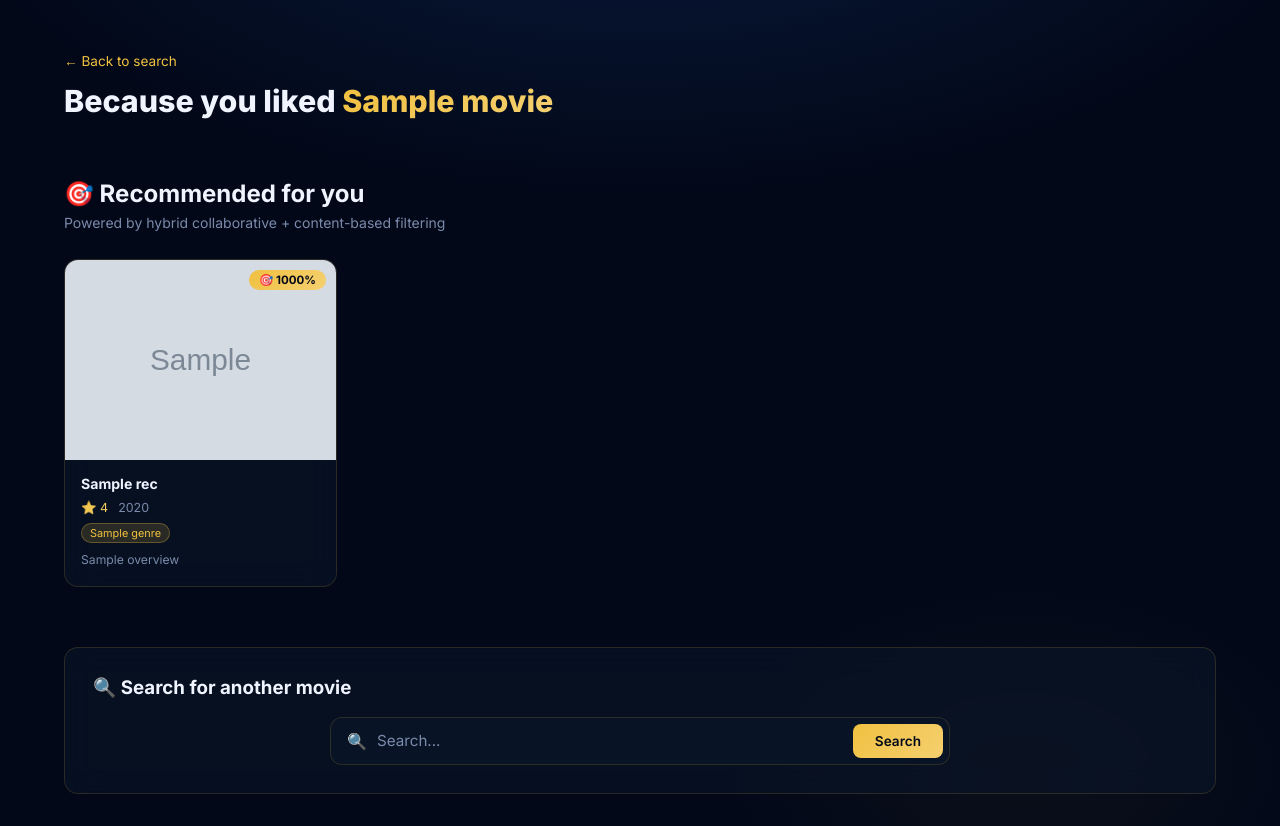
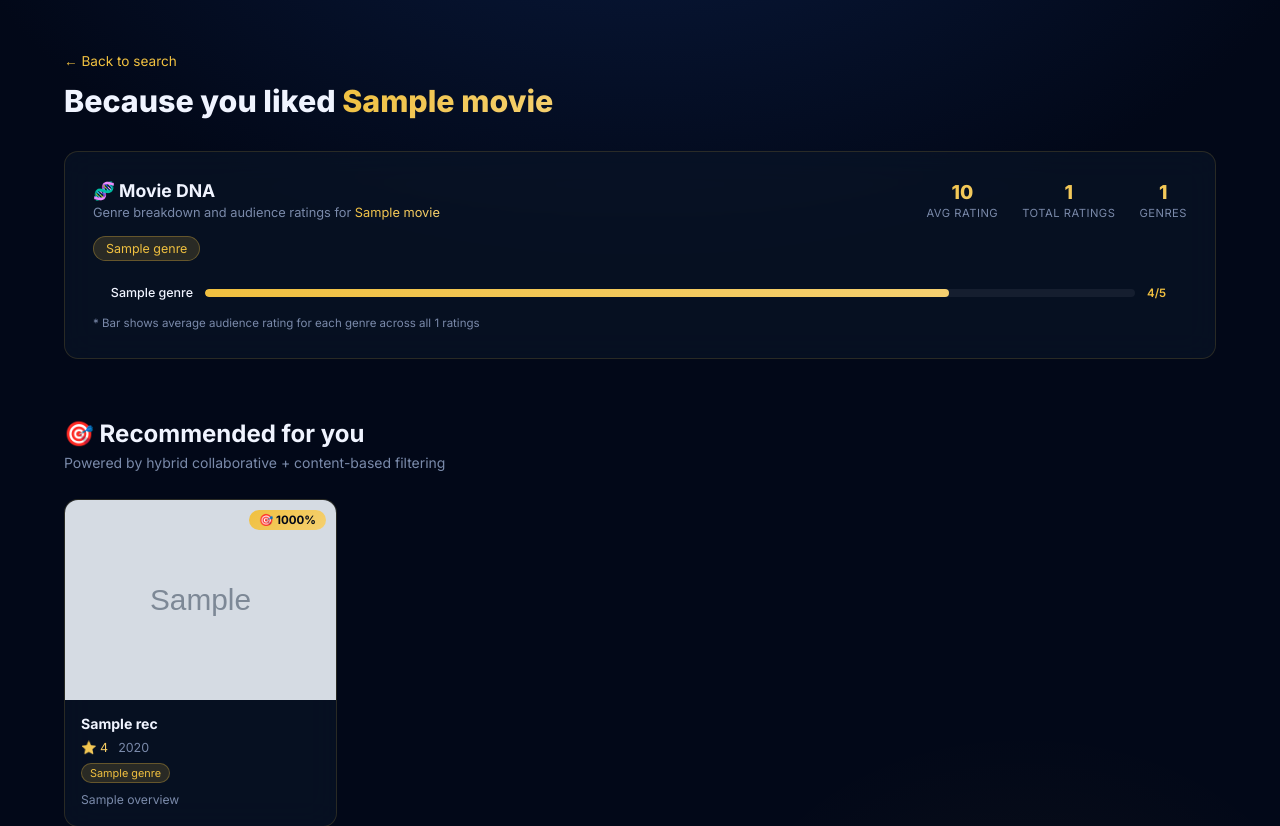
Before and after one commit to thiyagesonprathish/movie-recommender, a Flask app: template templates/results.html in a window 1280 px wide. Shown: the part 65-891 px from the top of the page. Run offline with Flask 3, Linux system fonts and the light colour scheme; the template is opened without the code that fills it: most values are stand-ins (such as "Sample title", 1, 10 or a date in 2020); grey boxes marked "Sample" are stand-in pictures; parts of the project's set-up code (start-up, migrations or seed data) failed here and were passed over.

Commit message:
Add Movie DNA visualisation with animated genre breakdown

```diff
--- a/app.py
+++ b/app.py
@@ -1,3 +1,7 @@
+from recommender import (hybrid_recommend, get_popular_movies, search_titles,
+                         get_movie_details, ALL_TITLES,
+                         collab_similarity_df, content_similarity_df,
+                         mood_recommend, MOOD_MAP, get_movie_dna)
 from recommender import (hybrid_recommend, get_popular_movies, search_titles,
                          get_movie_details, ALL_TITLES,
                          collab_similarity_df, content_similarity_df,
@@ -88,6 +92,7 @@ def search():
 
         recs = hybrid_recommend(movie, n=10)
         searched_details = get_movie_details(movie)
+        movie_dna = get_movie_dna(movie)
 
         recs_with_details = []
         for title, score in recs:
@@ -107,6 +112,7 @@ def search():
             movie=movie,
             searched_details=searched_details,
             recommendations=recs_with_details,
+            movie_dna=movie_dna,
             logged_in='user' in session,
             username=session.get('user', '')
         )
--- a/recommender.py
+++ b/recommender.py
@@ -265,3 +265,55 @@ def mood_recommend(mood_key, n=12):
     results = top[['title', 'avg_rating', 'genres']].to_dict('records')
 
     return results, mood
+
+# ── Movie DNA ───────────────────────────────────────────────
+ALL_GENRES = [
+    'Action', 'Adventure', 'Animation', 'Children', 'Comedy',
+    'Crime', 'Documentary', 'Drama', 'Fantasy', 'Film-Noir',
+    'Horror', 'Musical', 'Mystery', 'Romance', 'Sci-Fi',
+    'Thriller', 'War', 'Western'
+]
+
+def get_movie_dna(movie_title):
+    """
+    Returns the genre breakdown of a movie as a dictionary.
+    Also returns how this movie compares to average ratings per genre.
+    """
+    # Find the movie
+    match = movies[movies['title'] == movie_title]
+    if match.empty:
+        return None
+
+    movie_genres = match.iloc[0]['genres'].split('|')
+    movie_genres = [g for g in movie_genres if g != '(no genres listed)']
+
+    # Build DNA — which genres are present
+    dna = []
+    for genre in ALL_GENRES:
+        if genre in movie_genres:
+            # Get average rating for this genre across all movies
+            genre_movies = movies[
+                movies['genres'].str.contains(genre, na=False)
+            ]['title'].tolist()
+            genre_ratings = clean_data[
+                clean_data['title'].isin(genre_movies)
+            ]['rating']
+            avg = round(genre_ratings.mean(), 2) if len(genre_ratings) > 0 else 0
+            dna.append({
+                'genre':      genre,
+                'present':    True,
+                'avg_rating': avg
+            })
+
+    # Get this movie's own average rating
+    movie_ratings = clean_data[
+        clean_data['title'] == movie_title
+    ]['rating']
+    movie_avg = round(movie_ratings.mean(), 2) if len(movie_ratings) > 0 else 0
+
+    return {
+        'genres':     movie_genres,
+        'dna':        dna,
+        'movie_avg':  movie_avg,
+        'num_ratings': len(movie_ratings)
+    }
--- a/static/style.css
+++ b/static/style.css
@@ -716,3 +716,97 @@ body {
   color: var(--gold);
   font-weight: 600;
 }
+
+/* ── MOVIE DNA ── */
+.dna-card {
+  padding: 28px;
+  margin: 32px 0;
+}
+.dna-header {
+  display: flex;
+  justify-content: space-between;
+  align-items: flex-start;
+  margin-bottom: 16px;
+  flex-wrap: wrap;
+  gap: 16px;
+}
+.dna-header h3 {
+  font-size: 1.1rem;
+  font-weight: 700;
+  margin-bottom: 4px;
+}
+.dna-subtitle {
+  font-size: 0.8rem;
+  color: var(--dim);
+}
+.dna-stats {
+  display: flex;
+  gap: 24px;
+}
+.dna-stat { text-align: center; }
+.dna-stat-value {
+  font-size: 1.2rem;
+  font-weight: 800;
+}
+.dna-stat-label {
+  font-size: 0.7rem;
+  color: var(--dim);
+  margin-top: 2px;
+  text-transform: uppercase;
+  letter-spacing: 0.5px;
+}
+
+/* Genre pills */
+.dna-genre-pills {
+  display: flex;
+  flex-wrap: wrap;
+  gap: 8px;
+  margin-bottom: 24px;
+}
+
+/* Bars */
+.dna-bars {
+  display: flex;
+  flex-direction: column;
+  gap: 10px;
+  margin-bottom: 16px;
+}
+.dna-bar-row {
+  display: flex;
+  align-items: center;
+  gap: 12px;
+}
+.dna-bar-label {
+  width: 100px;
+  font-size: 0.78rem;
+  color: var(--white);
+  font-weight: 500;
+  flex-shrink: 0;
+  text-align: right;
+}
+.dna-bar-track {
+  flex: 1;
+  height: 8px;
+  background: rgba(255,255,255,0.06);
+  border-radius: 99px;
+  overflow: hidden;
+}
+.dna-bar-fill {
+  height: 100%;
+  border-radius: 99px;
+  background: linear-gradient(90deg, var(--gold), var(--gold-light));
+  transition: width 0.8s cubic-bezier(0.4, 0, 0.2, 1);
+  width: 0%;
+}
+.dna-bar-value {
+  width: 40px;
+  font-size: 0.72rem;
+  color: var(--gold);
+  font-weight: 600;
+  flex-shrink: 0;
+}
+.dna-note {
+  font-size: 0.72rem;
+  color: var(--dim);
+  margin-top: 8px;
+}
--- a/templates/base.html
+++ b/templates/base.html
@@ -54,5 +54,19 @@
     <p>Built with 🔬 Hybrid ML · Collaborative + Content-Based Filtering · MovieLens Dataset</p>
     <p class="footer-stats">Hybrid RMSE: 0.9964 &nbsp;·&nbsp; 100K Ratings Analysed &nbsp;·&nbsp; 9,000+ Movies</p>
   </footer>
+  <script>
+  // Animate DNA bars on page load
+  document.addEventListener('DOMContentLoaded', function() {
+    const bars = document.querySelectorAll('.dna-bar-fill');
+    setTimeout(function() {
+      bars.forEach(function(bar, index) {
+        setTimeout(function() {
+          const width = bar.getAttribute('data-width');
+          bar.style.width = width + '%';
+        }, index * 80);
+      });
+    }, 300);
+  });
+</script>
 </body>
 </html>
--- a/templates/results.html
+++ b/templates/results.html
@@ -33,6 +33,59 @@
 </div>
 {% endif %}
 
+<!-- Movie DNA -->
+{% if movie_dna %}
+<div class="dna-card glass-card">
+  <div class="dna-header">
+    <div>
+      <h3>🧬 Movie DNA</h3>
+      <p class="dna-subtitle">Genre breakdown and audience ratings for <span class="gold-text">{{ movie }}</span></p>
+    </div>
+    <div class="dna-stats">
+      <div class="dna-stat">
+        <div class="dna-stat-value gold-text">{{ movie_dna.movie_avg }}</div>
+        <div class="dna-stat-label">Avg Rating</div>
+      </div>
+      <div class="dna-stat">
+        <div class="dna-stat-value gold-text">{{ movie_dna.num_ratings }}</div>
+        <div class="dna-stat-label">Total Ratings</div>
+      </div>
+      <div class="dna-stat">
+        <div class="dna-stat-value gold-text">{{ movie_dna.genres|length }}</div>
+        <div class="dna-stat-label">Genres</div>
+      </div>
+    </div>
+  </div>
+
+  <!-- Genre pills -->
+  <div class="dna-genre-pills">
+    {% for genre in movie_dna.genres %}
+      <span class="genre-tag">{{ genre }}</span>
+    {% endfor %}
+  </div>
+
+  <!-- Animated bars -->
+  <div class="dna-bars">
+    {% for item in movie_dna.dna %}
+    <div class="dna-bar-row">
+      <div class="dna-bar-label">{{ item.genre }}</div>
+      <div class="dna-bar-track">
+        <div
+          class="dna-bar-fill"
+          data-width="{{ (item.avg_rating / 5 * 100)|int }}"
+          style="width: 0%"
+        ></div>
+      </div>
+      <div class="dna-bar-value">{{ item.avg_rating }}/5</div>
+    </div>
+    {% endfor %}
+  </div>
+
+  <p class="dna-note">* Bar shows average audience rating for each genre across all {{ movie_dna.num_ratings }} ratings</p>
+</div>
+{% endif %}
+
+<!-- Recommendations -->
 <div class="section">
   <div class="section-header">
     <h2>🎯 Recommended for you</h2>
```
Also changed, not shown: users.json (line endings or trailing spaces).
